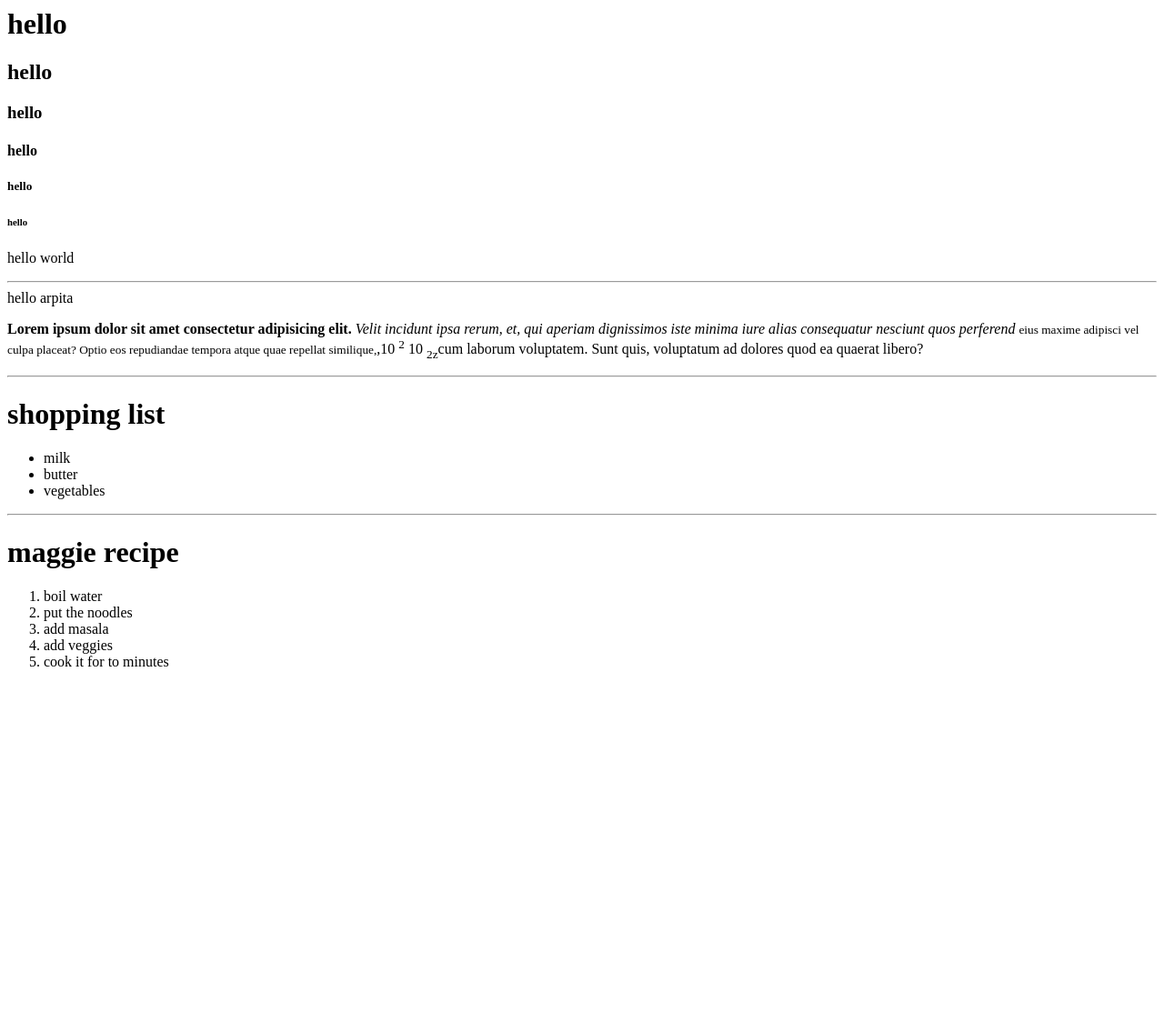
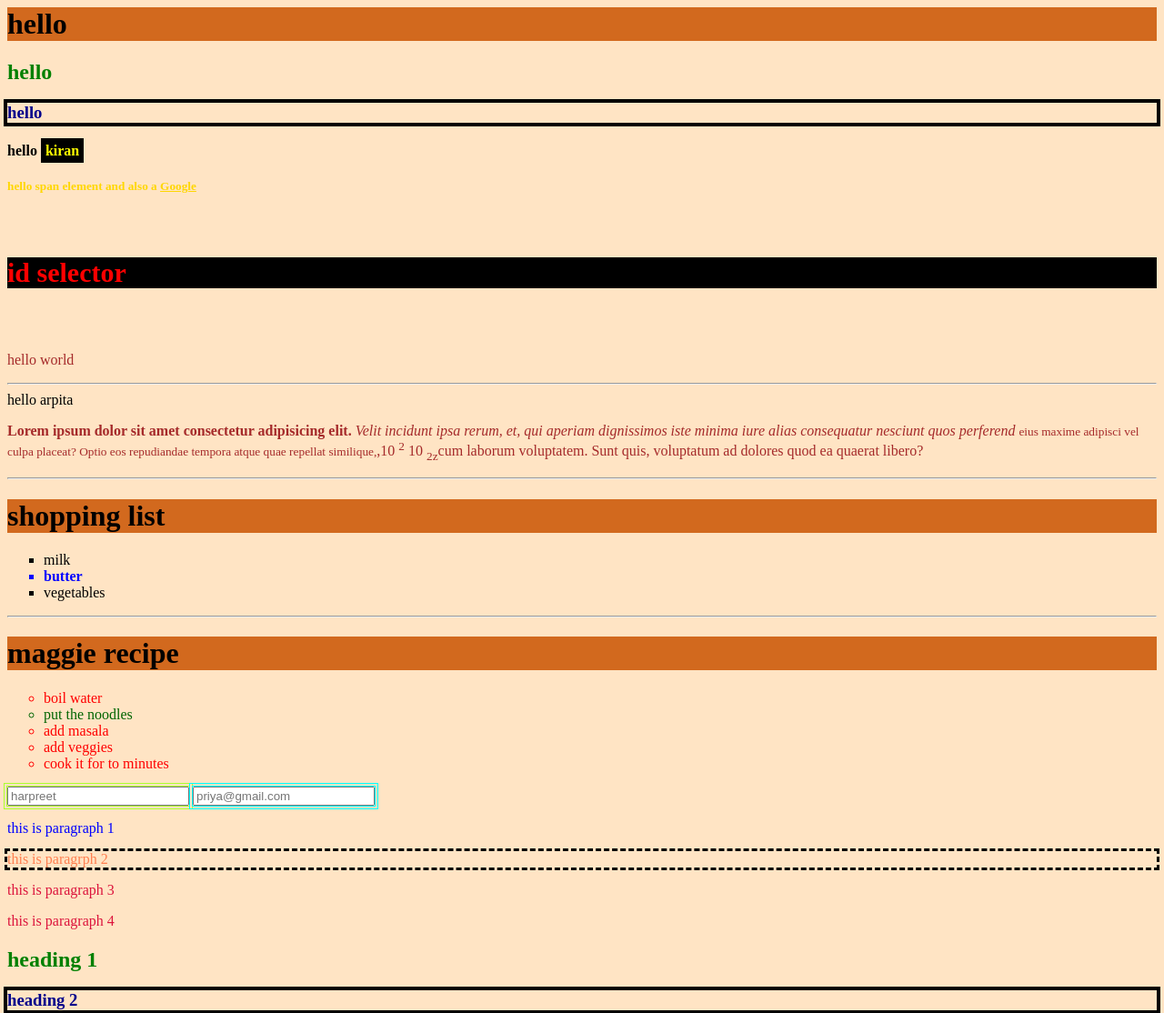
Before and after one commit to harpreetk029/html-css, a plain HTML site: page tag.html in a window 1280 px wide. Shown: the top 1114 px of the page at 91% size. Before the commit the page ends 800 px from the top, so only its background shows below. Drawn offline with Linux system fonts and the light colour scheme.

Commit message:
add new changes

```diff
--- /dev/null
+++ b/style.css
@@ -0,0 +1,82 @@
+p{
+    color:brown;
+}
+
+h1{
+    background-color: chocolate;
+    color: black;
+}
+
+h5,a{
+    color:gold;
+}
+
+li{
+    list-style-type: circle;
+}
+
+.special{
+    color: blue;
+    font-weight: bold;
+}
+
+span.special{
+    color: purple;
+    font-weight: bold;
+}
+
+ol li{
+    color: red;
+}
+
+h2+h3{
+    color: darkblue;
+    outline: 4px solid black;
+}
+
+a:hover{
+    color: saddlebrown;
+    text-decoration:none;
+}
+
+body h3+h4 .special{
+    color: yellow;
+    background-color: black;
+    padding: 5px;
+}
+
+#heading{
+    color: red;
+    background-color: black;
+    font-size: 30px;
+}
+
+li[class="a"]{
+    color: darkgreen;
+}
+
+ul>li{
+    list-style-type: square;
+}
+
+input[type="text"]{
+    width: 200px;
+    outline: 4px double greenyellow;
+}
+
+input[type="email"]{
+    width: 200px;
+    outline: 4px double aqua;
+}
+
+div p{
+    color: crimson;
+}
+
+div p:nth-child(2){
+    color:coral;
+    outline: 3px dashed black;
+}
+ div p:first-child{
+    color: blue;
+ }
--- a/tag.html
+++ b/tag.html
@@ -1,14 +1,20 @@
 <html>
     <head>
         <title>second class</title>
+        <style>
+            h2{
+                color: green;
+            }
+        </style>
+        <link rel="stylesheet" href="style.css">
     </head>
-    <body>
+    <body style="background-color: bisque;">
         <h1>hello</h1>
         <h2>hello</h2>
         <h3>hello</h3>
-        <h4>hello</h4>
-        <h5>hello</h5>
-        <h6>hello</h6>
+        <h4>hello <span class="special"> kiran</span></h4>
+        <h5>hello <span>span element</span> and also a <a href="https://google.com" target="_blank">Google</a></h5>
+        <h6 id="heading">id selector</h6>
         <p>hello world</p>
         <hr> hello arpita </hr>
         <p> <b> Lorem ipsum dolor sit amet consectetur adipisicing elit.</b> <i> Velit incidunt ipsa rerum, et, qui aperiam dignissimos iste minima iure alias consequatur nesciunt quos perferend</i> <small> eius maxime adipisci vel culpa placeat? Optio eos repudiandae tempora atque quae repellat similique,</small>,10 <sup>2</sup> 10 <sub>2z</sub>cum laborum voluptatem. Sunt quis, voluptatum ad dolores quod ea quaerat libero?</p>
@@ -16,17 +22,28 @@
         <h1>shopping list</h1>
         <ul>
             <li>milk</li>
-            <li>butter</li>
+            <li class="special">butter</li>
             <li>vegetables</li>
         </ul>
         <hr>
         <h1>maggie recipe</h1>
         <ol>
             <li>boil water</li>
-            <li>put the noodles</li>
+            <li class="a">put the noodles</li>
             <li>add masala</li>
             <li>add veggies</li>
             <li>cook it for to minutes</li>
         </ol>
+
+        <input type="text" id="name" placeholder="harpreet">
+        <input type="email" id="email" placeholder="priya@gmail.com">
+
+        <div>
+            <p> this is paragraph 1</p>
+            <p> this is paragrph 2</p>
+            <p> this is paragraph 3</p>
+            <p>this is paragraph 4 </p>
+            <h2> heading 1</h2>
+            <h3> heading 2</h3>
     </body>
 </html>
```
Also changed, not shown: positioning.html (added, +55 -0 lines).
